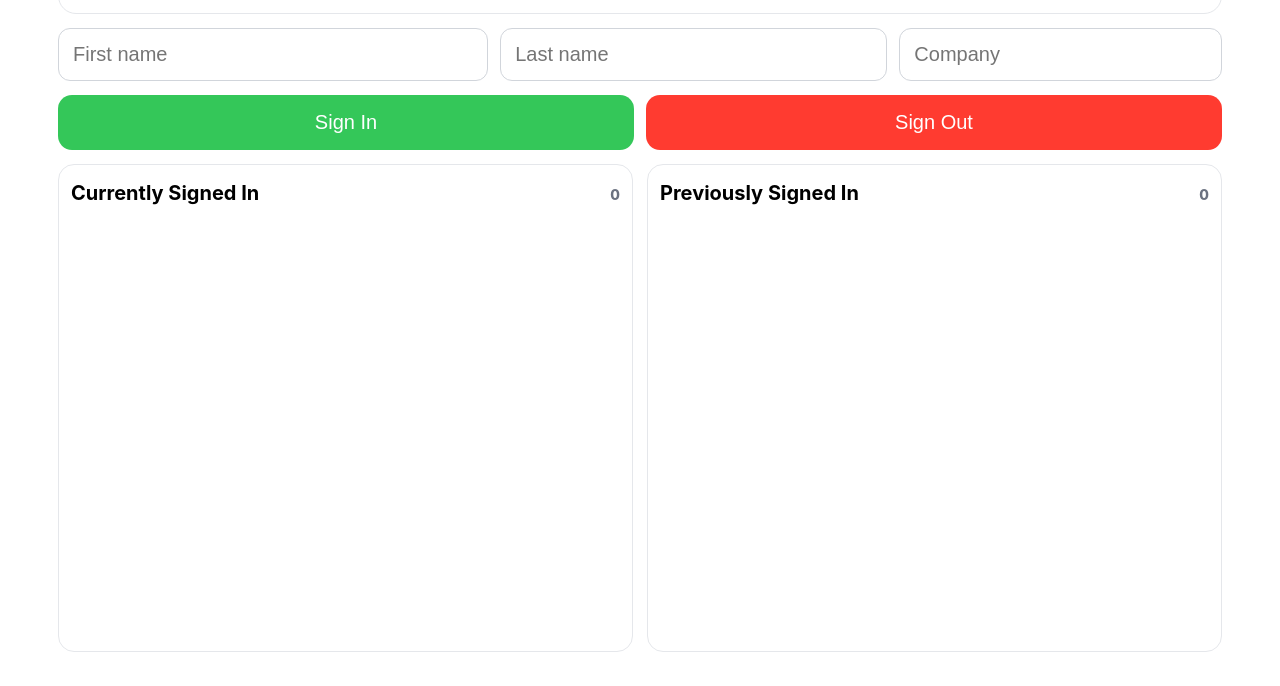
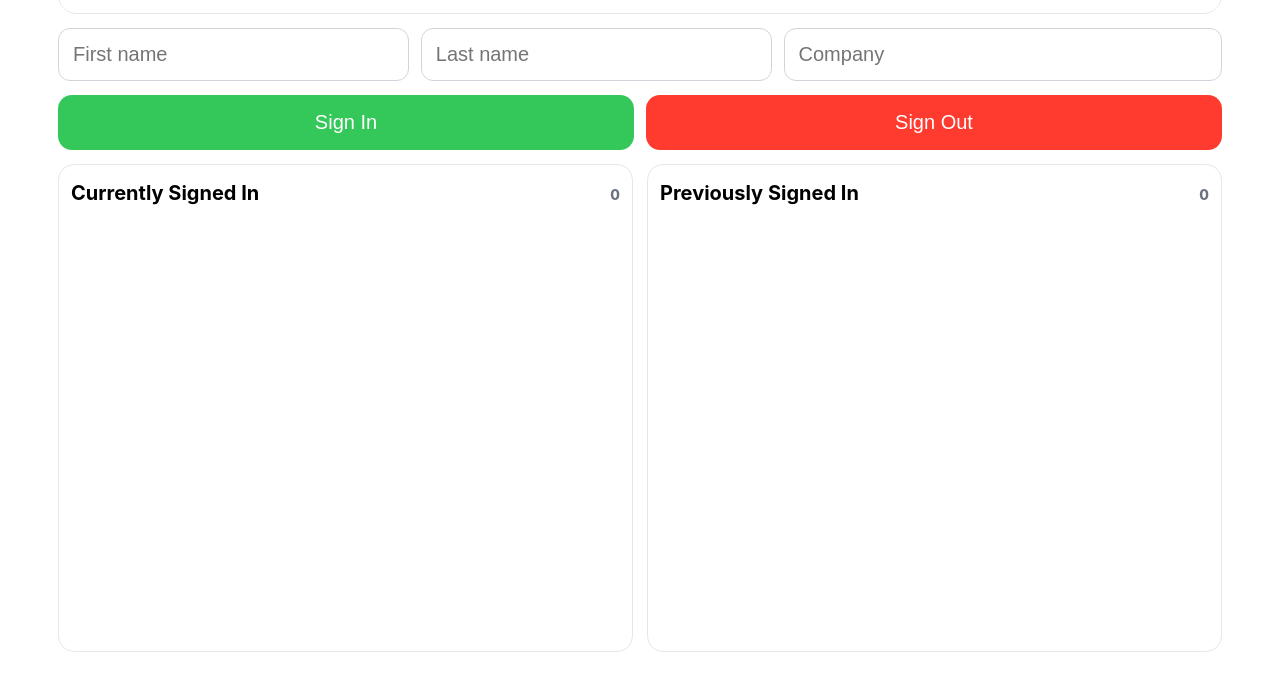
Before and after one commit to Chewy1988/CDM-Area-Visitor-Log-v3, a plain HTML site: page index.html in a window 1280 px wide. Shown: the part 114-800 px from the top of the page. Drawn offline with Linux system fonts and the light colour scheme.

Commit message:
Update index.html

```diff
--- a/index.html
+++ b/index.html
@@ -142,11 +142,12 @@
 
     /* ===== Form ===== */
 .form {
+
   display: grid;
-  grid-template-columns: 1fr 0.9fr 0.75fr; /* last name slightly smaller */
-
+  grid-template-columns: 1fr 1fr 1.25fr; /* company larger */
   gap: 12px;
 }
+
 
 /* keep the old class harmless if it still exists anywhere */
 .form .fullrow { grid-column: auto; }
```
